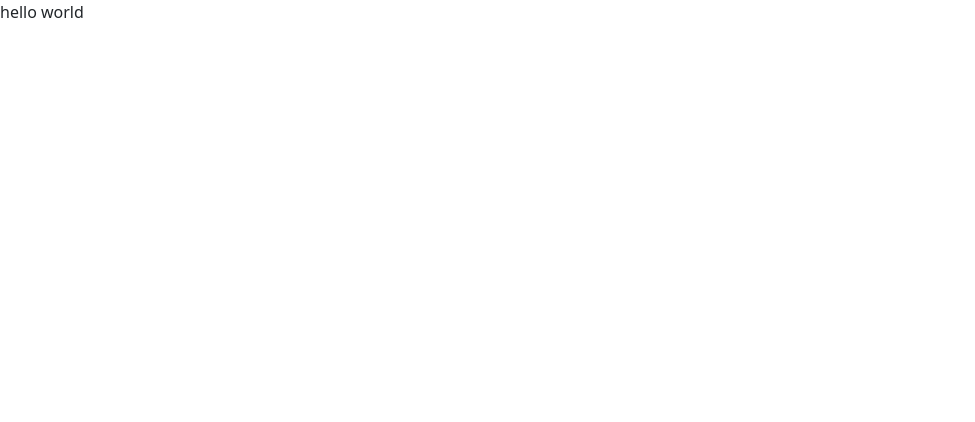
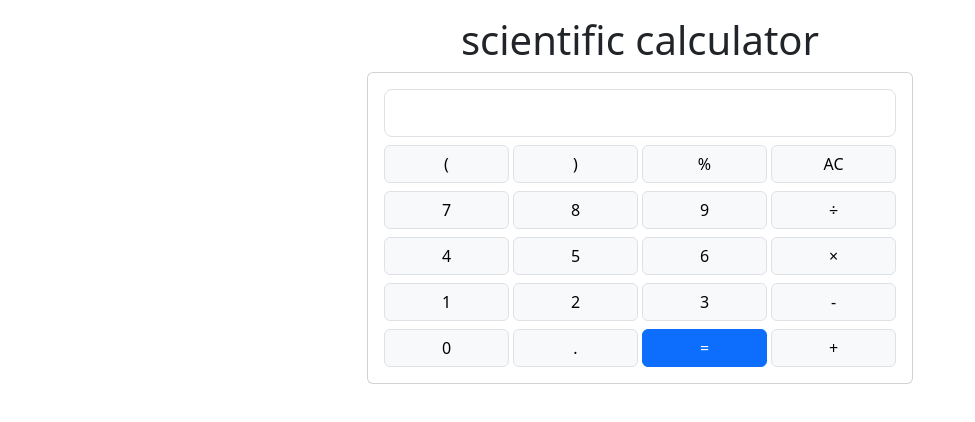
Before and after one commit to raj445611/scientific-calculator-live, a plain HTML site: page src/index.html in a window 1280 px wide. Shown: the whole page, without its empty margins (0-975 px from the left). Drawn offline with nearby package versions, Linux system fonts and the light colour scheme.

Commit message:
basic buttons and inout boxes

```diff
--- a/src/index.html
+++ b/src/index.html
@@ -9,7 +9,145 @@
 </head>
 
 <body>
-    <div>hello world</div>
+
+    <div class="container">
+        <h1 class="text-center mt-3">scientific calculator</h1>
+        <div class="row">
+            <div class="col-12 offset-md-3 col-md-6">
+                <div class="card">
+                    <div class="card-body">
+                        <input
+                        id="calc-display"
+                        readonly
+                         class="form-control form-control-lg"
+                          type="text"
+                            aria-label=".form-control-lg example">
+                        <div class="row gx-1">
+                            <div class="col-3">
+                                <button type="button" class="btn btn-light w-100 mt-2 border">
+                                    (
+                                </button>
+                            </div>
+
+                            <div class="col-3">
+                                <button type="button" class="btn btn-light w-100 mt-2 border">
+                                    )
+                                </button>
+                            </div>
+
+                            <div class="col-3">
+                                <button type="button" class="btn btn-light w-100 mt-2 border">
+                                    %
+                                </button>
+                            </div>
+
+                            <div class="col-3">
+                                <button type="button" class="btn btn-light w-100 mt-2 border">
+                                    AC
+                                </button>
+                            </div>
+
+                            <div class="col-3">
+                                <button type="button" class="btn btn-light w-100 mt-2 border">
+                                    7
+                                </button>
+                            </div>
+
+                            <div class="col-3">
+                                <button type="button" class="btn btn-light w-100 mt-2 border">
+                                    8
+                                </button>
+                            </div>
+
+                            <div class="col-3">
+                                <button type="button" class="btn btn-light w-100 mt-2 border">
+                                    9
+                                </button>
+                            </div>
+
+                            <div class="col-3">
+                                <button type="button" class="btn btn-light w-100 mt-2 border">
+                                    ÷
+                                </button>
+                            </div>
+                            <div class="col-3">
+                                <button type="button" class="btn btn-light w-100 mt-2 border">
+                                    4
+                                </button>
+                            </div>
+
+                            <div class="col-3">
+                                <button type="button" class="btn btn-light w-100 mt-2 border">
+                                    5
+                                </button>
+                            </div>
+
+                            <div class="col-3">
+                                <button type="button" class="btn btn-light w-100 mt-2 border">
+                                    6
+                                </button>
+                            </div>
+
+                            <div class="col-3">
+                                <button type="button" class="btn btn-light w-100 mt-2 border">
+                                    ×
+                                </button>
+                            </div>
+                            <div class="col-3">
+                                <button type="button" class="btn btn-light w-100 mt-2 border">
+                                    1
+                                </button>
+                            </div>
+
+                            <div class="col-3">
+                                <button type="button" class="btn btn-light w-100 mt-2 border">
+                                    2
+                                </button>
+                            </div>
+
+                            <div class="col-3">
+                                <button type="button" class="btn btn-light w-100 mt-2 border">
+                                    3
+                                </button>
+                            </div>
+
+                            <div class="col-3">
+                                <button type="button" class="btn btn-light w-100 mt-2 border">
+                                    -
+                                </button>
+                            </div>
+                            <div class="col-3">
+                                <button type="button" class="btn btn-light w-100 mt-2 border">
+                                    0
+                                </button>
+                            </div>
+
+                            <div class="col-3">
+                                <button type="button" class="btn btn-light w-100 mt-2 border">
+                                    .
+                                </button>
+                            </div>
+
+                            <div class="col-3">
+                                <button type="button" class="btn btn-primary w-100 mt-2 border border-primary">
+                                    =
+                                </button>
+                            </div>
+
+                            <div class="col-3">
+                                <button type="button" class="btn btn-light w-100 mt-2 border">
+                                    +
+                                </button>
+                            </div>
+                        </div>
+
+                    </div>
+
+                </div>
+            </div>
+        </div>
+
+    </div>
     <script src="https://cdn.jsdelivr.net/npm/bootstrap@5.3.3/dist/js/bootstrap.bundle.min.js"
         integrity="sha384-YvpcrYf0tY3lHB60NNkmXc5s9fDVZLESaAA55NDzOxhy9GkcIdslK1eN7N6jIeHz"
         crossorigin="anonymous"></script>
```
